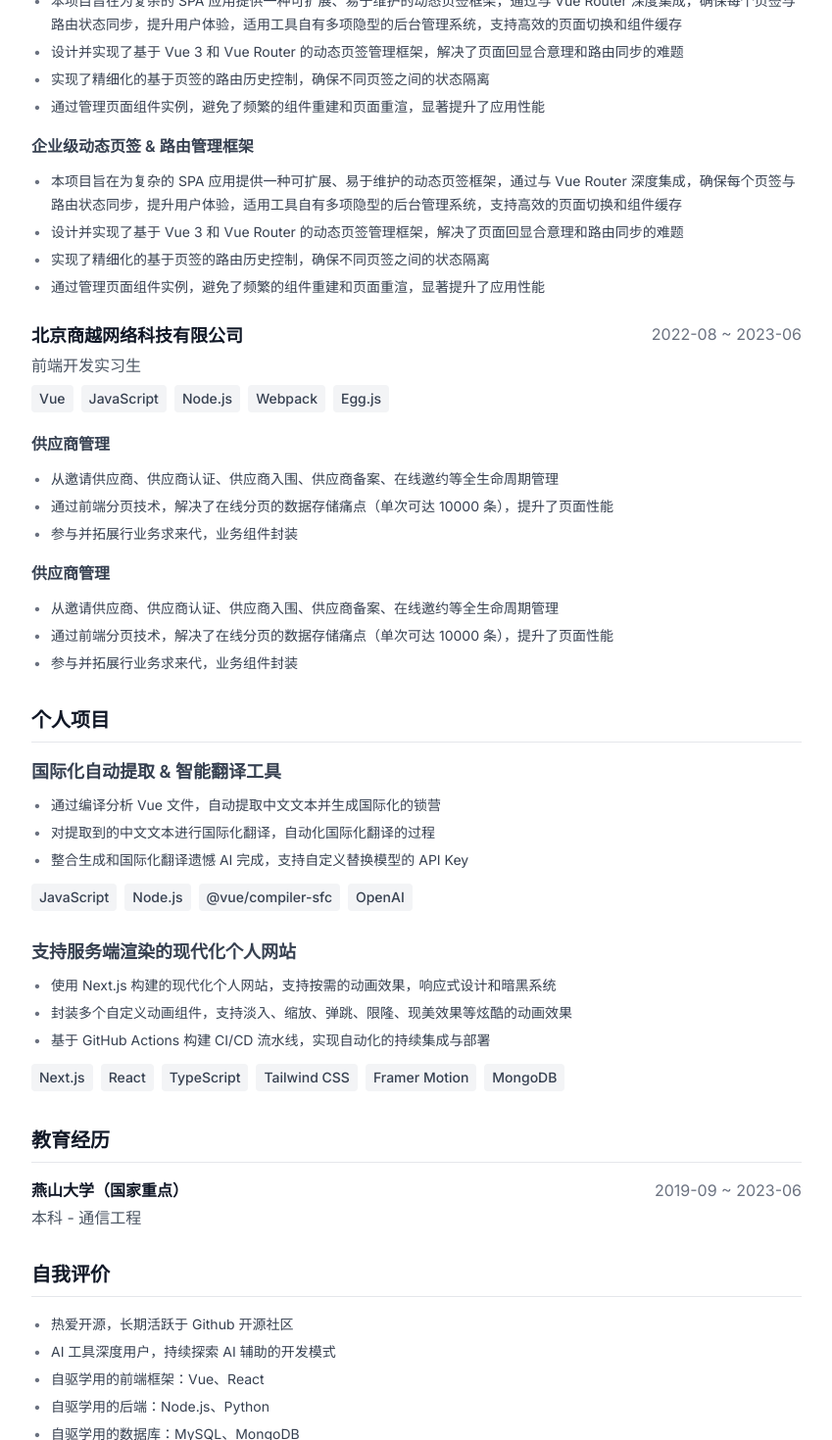
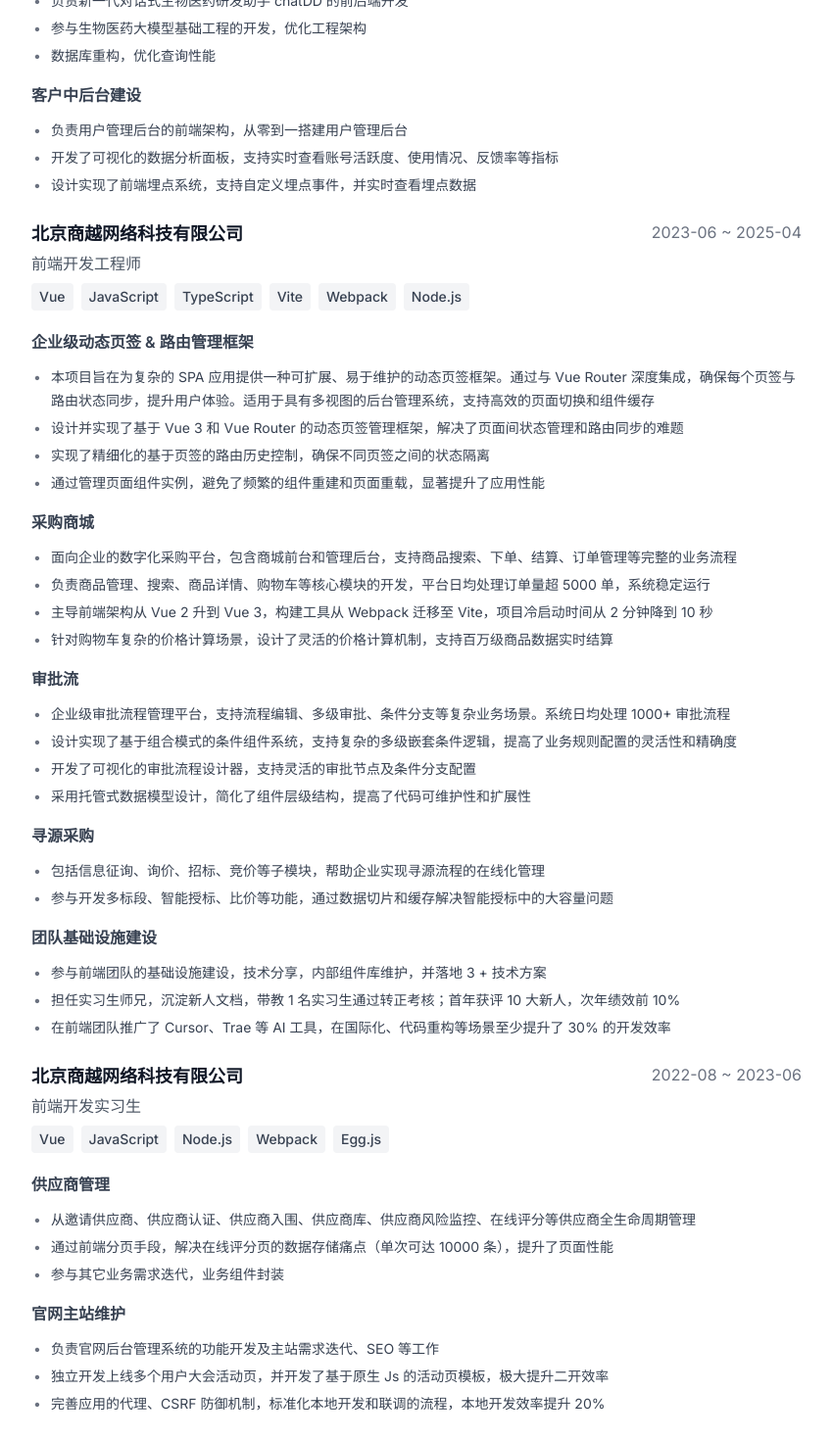
Before and after one commit to au-to/my-resume, a Vue app: page / in a window 1280 px wide. Shown: the part 560-2030 px from the top of the page at 98% size, without its empty margins (215-1064 px from the left). Built offline with nearby package versions, Linux system fonts and the light colour scheme.

Commit message:
feat：补充简历内容

```diff
--- a/src/components/ResumeTemplate.vue
+++ b/src/components/ResumeTemplate.vue
@@ -342,6 +342,30 @@
   skills: ['TypeScript', 'Vue', 'React', 'Node.js', 'Python'],
   experiences: [
     {
+      company: '北京水木分子生物科技有限公司',
+      position: 'AI 应用开发工程师',
+      dateRange: '2025-06 ~ 至今',
+      technologies: ['React', 'TypeScript', 'Python', 'Docker', 'Linux', 'Tornado', 'FastAPI'],
+      projects: [
+        {
+          name: '生物医药大模型基础工程',
+          descriptions: [
+            '负责新一代对话式生物医药研发助手 chatDD 的前后端开发',
+            '参与生物医药大模型基础工程的开发，优化工程架构',
+            '数据库重构，优化查询性能'
+          ]
+        },
+        {
+          name: '客户中后台建设',
+          descriptions: [
+            '负责用户管理后台的前端架构，从零到一搭建用户管理后台',
+            '开发了可视化的数据分析面板，支持实时查看账号活跃度、使用情况、反馈率等指标',
+            '设计实现了前端埋点系统，支持自定义埋点事件，并实时查看埋点数据'
+          ]
+        }
+      ]
+    },
+    {
       company: '北京商越网络科技有限公司',
       position: '前端开发工程师',
       dateRange: '2023-06 ~ 2025-04',
@@ -350,19 +374,43 @@
         {
           name: '企业级动态页签 & 路由管理框架',
           descriptions: [
-            '本项目旨在为复杂的 SPA 应用提供一种可扩展、易于维护的动态页签框架，通过与 Vue Router 深度集成，确保每个页签与路由状态同步，提升用户体验，适用工具自有多项隐型的后台管理系统，支持高效的页面切换和组件缓存',
-            '设计并实现了基于 Vue 3 和 Vue Router 的动态页签管理框架，解决了页面回显合意理和路由同步的难题',
+            '本项目旨在为复杂的 SPA 应用提供一种可扩展、易于维护的动态页签框架。通过与 Vue Router 深度集成，确保每个页签与路由状态同步，提升用户体验。适用于具有多视图的后台管理系统，支持高效的页面切换和组件缓存',
+            '设计并实现了基于 Vue 3 和 Vue Router 的动态页签管理框架，解决了页面间状态管理和路由同步的难题',
             '实现了精细化的基于页签的路由历史控制，确保不同页签之间的状态隔离',
-            '通过管理页面组件实例，避免了频繁的组件重建和页面重渲，显著提升了应用性能'
+            '通过管理页面组件实例，避免了频繁的组件重建和页面重载，显著提升了应用性能'
           ]
         },
         {
-          name: '企业级动态页签 & 路由管理框架',
+          name: '采购商城',
           descriptions: [
-            '本项目旨在为复杂的 SPA 应用提供一种可扩展、易于维护的动态页签框架，通过与 Vue Router 深度集成，确保每个页签与路由状态同步，提升用户体验，适用工具自有多项隐型的后台管理系统，支持高效的页面切换和组件缓存',
-            '设计并实现了基于 Vue 3 和 Vue Router 的动态页签管理框架，解决了页面回显合意理和路由同步的难题',
-            '实现了精细化的基于页签的路由历史控制，确保不同页签之间的状态隔离',
-            '通过管理页面组件实例，避免了频繁的组件重建和页面重渲，显著提升了应用性能'
+            '面向企业的数字化采购平台，包含商城前台和管理后台，支持商品搜索、下单、结算、订单管理等完整的业务流程',
+            '负责商品管理、搜索、商品详情、购物车等核心模块的开发，平台日均处理订单量超 5000 单，系统稳定运行',
+            '主导前端架构从 Vue 2 升到 Vue 3，构建工具从 Webpack 迁移至 Vite，项目冷启动时间从 2 分钟降到 10 秒',
+            '针对购物车复杂的价格计算场景，设计了灵活的价格计算机制，支持百万级商品数据实时结算'
+          ]
+        },
+        {
+          name: '审批流',
+          descriptions: [
+            '企业级审批流程管理平台，支持流程编辑、多级审批、条件分支等复杂业务场景。系统日均处理 1000+ 审批流程',
+            '设计实现了基于组合模式的条件组件系统，支持复杂的多级嵌套条件逻辑，提高了业务规则配置的灵活性和精确度',
+            '开发了可视化的审批流程设计器，支持灵活的审批节点及条件分支配置',
+            '采用托管式数据模型设计，简化了组件层级结构，提高了代码可维护性和扩展性'
+          ]
+        },
+        {
+          name: '寻源采购',
+          descriptions: [
+            '包括信息征询、询价、招标、竞价等子模块，帮助企业实现寻源流程的在线化管理',
+            '参与开发多标段、智能授标、比价等功能，通过数据切片和缓存解决智能授标中的大容量问题'
+          ]
+        },
+        {
+          name: '团队基础设施建设',
+          descriptions: [
+            '参与前端团队的基础设施建设，技术分享，内部组件库维护，并落地 3 + 技术方案',
+            '担任实习生师兄，沉淀新人文档，带教 1 名实习生通过转正考核；首年获评 10 大新人，次年绩效前 10%',
+            '在前端团队推广了 Cursor、Trae 等 AI 工具，在国际化、代码重构等场景至少提升了 30% 的开发效率'
           ]
         }
       ]
@@ -376,17 +424,17 @@
         {
           name: '供应商管理',
           descriptions: [
-            '从邀请供应商、供应商认证、供应商入围、供应商备案、在线邀约等全生命周期管理',
-            '通过前端分页技术，解决了在线分页的数据存储痛点（单次可达 10000 条），提升了页面性能',
-            '参与并拓展行业务求来代，业务组件封装'
+            '从邀请供应商、供应商认证、供应商入围、供应商库、供应商风险监控、在线评分等供应商全生命周期管理',
+            '通过前端分页手段，解决在线评分页的数据存储痛点（单次可达 10000 条），提升了页面性能',
+            '参与其它业务需求迭代，业务组件封装'
           ]
         },
         {
-          name: '供应商管理',
+          name: '官网主站维护',
           descriptions: [
-            '从邀请供应商、供应商认证、供应商入围、供应商备案、在线邀约等全生命周期管理',
-            '通过前端分页技术，解决了在线分页的数据存储痛点（单次可达 10000 条），提升了页面性能',
-            '参与并拓展行业务求来代，业务组件封装'
+            '负责官网后台管理系统的功能开发及主站需求迭代、SEO 等工作',
+            '独立开发上线多个用户大会活动页，并开发了基于原生 Js 的活动页模板，极大提升二开效率',
+            '完善应用的代理、CSRF 防御机制，标准化本地开发和联调的流程，本地开发效率提升 20%'
           ]
         }
       ]
@@ -396,17 +444,17 @@
     {
       name: '国际化自动提取 & 智能翻译工具',
       descriptions: [
-        '通过编译分析 Vue 文件，自动提取中文文本并生成国际化的锁营',
+        '通过遍历和解析 Vue 文件，自动提取中文文本并生成语义化的键名',
         '对提取到的中文文本进行国际化翻译，自动化国际化翻译的过程',
-        '整合生成和国际化翻译遗憾 AI 完成，支持自定义替换模型的 API Key'
+        '键名生成和国际化翻译通过 AI 完成，支持自定义配置模型的 API Key'
       ],
-      technologies: ['JavaScript', 'Node.js', '@vue/compiler-sfc', 'OpenAI']
+      technologies: ['JavaScript', 'Node.js', '@vue/compiler-sfc', 'OpenAPI']
     },
     {
       name: '支持服务端渲染的现代化个人网站',
       descriptions: [
-        '使用 Next.js 构建的现代化个人网站，支持按需的动画效果，响应式设计和暗黑系统',
-        '封装多个自定义动画组件，支持淡入、缩放、弹跳、限隆、现美效果等炫酷的动画效果',
+        '使用 Next.js 构建的现代化个人网站，支持炫酷的动画效果、响应式设计和博客系统',
+        '封装多个自定义动画组件，支持淡入、缩放、弹跳、跟随、视差滚动等炫酷的动画效果',
         '基于 GitHub Actions 构建 CI/CD 流水线，实现自动化的持续集成与部署'
       ],
       technologies: ['Next.js', 'React', 'TypeScript', 'Tailwind CSS', 'Framer Motion', 'MongoDB']
@@ -420,10 +468,10 @@
   selfEvaluation: [
     '热爱开源，长期活跃于 Github 开源社区',
     'AI 工具深度用户，持续探索 AI 辅助的开发模式',
-    '自驱学用的前端框架：Vue、React',
-    '自驱学用的后端：Node.js、Python',
-    '自驱学用的数据库：MySQL、MongoDB',
-    '更求是做个卓越的 Programmer，梦想皇冠为一名优秀的全栈'
+    '目前会用的前端框架：Vue、React',
+    '目前会用的后端：Node.js、Python',
+    '目前会用的数据库：MySQL、MongoDB',
+    '更求是做个靠谱的 Programmer，梦想是成为一名优秀的全栈'
   ],
   links: [
     {
```
